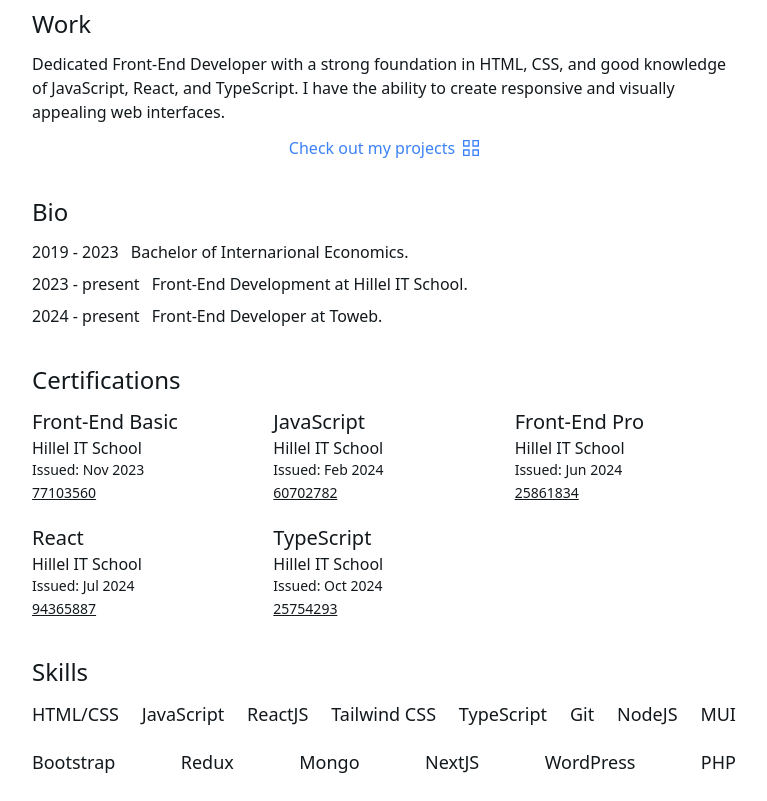
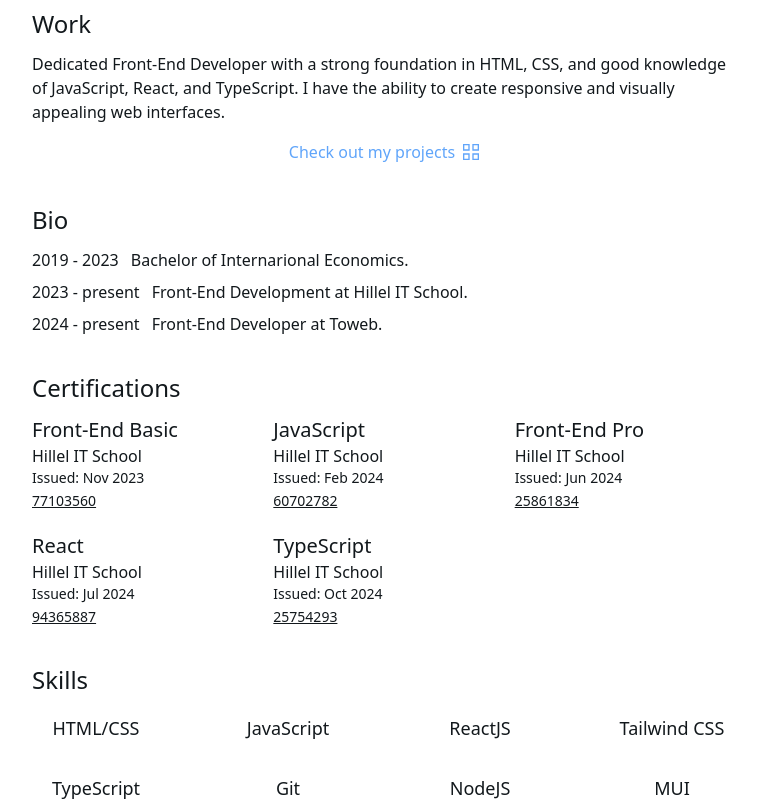
Before and after one commit to khalilaliev/react-ts-simple-portfolio, a React (Vite) app: page / in a window 1280 px wide. Shown: the part 380-1181 px from the top of the page, without its empty margins (256-1023 px from the left). Built offline with nearby package versions, Linux system fonts and the light colour scheme.

Commit message:
add link to skills

```diff
--- a/index.html
+++ b/index.html
@@ -2,7 +2,7 @@
 <html lang="en">
   <head>
     <meta charset="UTF-8" />
-    <link rel="icon" type="image/svg+xml" href="/src/assets/react-icon.png" />
+    <link rel="icon" type="image/svg+xml" href="/src/assets/js.png" />
     <meta name="viewport" content="width=device-width, initial-scale=1.0" />
     <title>Vite + React + TS</title>
   </head>
--- a/src/components/Header/Header.tsx
+++ b/src/components/Header/Header.tsx
@@ -33,7 +33,7 @@
   return (
     <>
       <div
-        className={`max-w-8xl  my-0 mx-auto dark:bg-header-bg dark:text-dark-text bg-white shadow-lg z-50 rounded-xl  dark:shadow-md container fixed top-0 left-0 right-0 transition-colors duration-300 ${
+        className={`max-w-7xl  my-0 mx-auto dark:bg-header-bg dark:text-dark-text bg-white shadow-lg z-50 rounded-xl  dark:shadow-md container fixed top-0 left-0 right-0 transition-colors duration-300 ${
           isScrolled
             ? "bg-opacity-55 backdrop-blur-md dark:bg-opacity-70 dark:backdrop-blur-lg"
             : "bg-opacity-100"
@@ -49,17 +49,17 @@
           <nav className="hidden md:flex gap-1">
             <Link
               to="/"
-              className={`font-light border-b-2 border-transparent dark:hover:text-blue-700 hover:bg-blue-200 dark:hover:bg-hover-bg rounded-lg p-2 duration-100 transition-all ease-in-out ${
-                pathname === "/" ? "text-blue-500" : ""
+              className={`font-light border-b-2 border-transparent dark:hover:text-blue-700 hover:bg-blue-200 dark:hover:bg-hover-bg rounded-lg p-2 transition-all duration-300 ease-in-out ${
+                pathname === "/" ? "text-blue-500 font-medium" : ""
               }`}
             >
               About
             </Link>
             <Link
               to="/projects"
-              className={`font-light border-b-2 border-transparent dark:hover:text-blue-700 hover:bg-blue-200 dark:hover:bg-hover-bg rounded-lg p-2 duration-100 transition-all ease-in-out ${
+              className={`font-light border-b-2 border-transparent dark:hover:text-blue-700 hover:bg-blue-200 dark:hover:bg-hover-bg rounded-lg p-2 transition-all duration-300 ease-in-out ${
                 pathname === "/projects" || /^\/projects\/\d+$/.test(pathname)
-                  ? "text-blue-500"
+                  ? "text-blue-500 font-medium"
                   : ""
               }`}
             >
@@ -67,9 +67,9 @@
             </Link>
             <Link
               to="/blog"
-              className={`font-light border-b-2 border-transparent dark:hover:text-blue-700 hover:bg-blue-200 dark:hover:bg-hover-bg rounded-lg p-2 duration-100 transition-all ease-in-out ${
+              className={`font-light border-b-2 border-transparent dark:hover:text-blue-700 hover:bg-blue-200 dark:hover:bg-hover-bg rounded-lg p-2 transition-all duration-300 ease-in-out ${
                 pathname === "/blog" || /^\/blog\/\d+$/.test(pathname)
-                  ? "text-blue-500"
+                  ? "text-blue-500 font-medium"
                   : ""
               }`}
             >
--- a/src/data/skills.ts
+++ b/src/data/skills.ts
@@ -2,63 +2,88 @@
   id: number;
   skill: string;
   icon?: JSX.Element;
+  links?: string;
 }
 
 export const skills: ISkills[] = [
   {
     id: 1,
     skill: "HTML/CSS",
+    links: "https://developer.mozilla.org/ru/docs/Web/HTML",
   },
   {
     id: 2,
     skill: "JavaScript",
+    links: "https://developer.mozilla.org/ru/docs/Web/JavaScript",
   },
   {
     id: 3,
     skill: "ReactJS",
+    links: "https://legacy.reactjs.org/docs/getting-started.html",
   },
   {
     id: 4,
     skill: "Tailwind CSS",
+    links: "https://tailwindcss.com/docs/installation",
   },
   {
     id: 5,
     skill: "TypeScript",
+    links: "https://www.typescriptlang.org/docs/",
   },
   {
     id: 6,
     skill: "Git",
+    links: "https://git-scm.com/doc",
   },
   {
     id: 7,
     skill: "NodeJS",
+    links: "https://nodejs.org/en",
   },
   {
     id: 8,
     skill: "MUI",
+    links: "https://mui.com/material-ui/getting-started/",
   },
   {
     id: 9,
     skill: "Bootstrap",
+    links: "https://getbootstrap.com/docs/5.0/getting-started/introduction/",
   },
   {
     id: 10,
     skill: "Redux",
+    links: "https://redux.js.org/",
   },
   {
     id: 11,
     skill: "Mongo",
+    links: "https://www.mongodb.com/docs/",
   },
   {
     id: 12,
     skill: "NextJS",
+    links: "https://nextjs.org/docs",
   },
   {
     id: 13,
     skill: "WordPress",
+    links: "https://wordpress.org/documentation/",
   },
   {
     id: 14,
     skill: "PHP",
+    links: "https://www.php.net/manual/en/",
+  },
+  {
+    id: 15,
+    skill: "MySQL",
+    links: "https://dev.mysql.com/doc/",
+  },
+  {
+    id: 16,
+    skill: "RippleUI",
+    links: "https://www.ripple-ui.com/docs/get-started/installation",
   },
 ];
--- a/src/pages/About.tsx
+++ b/src/pages/About.tsx
@@ -42,7 +42,7 @@
         <div className="mt-3 flex justify-center ">
           <Link
             to={"/projects"}
-            className="text-blue-500 flex items-center gap-2 dark:hover:text-dark-text hover:text-black transition-all duration-300"
+            className="text-blue-400 flex items-center gap-2 dark:hover:text-blue-700 dark:hover:bg-hover-bg hover:bg-blue-100 px-2 py-1 hover:text-blue-500 rounded-2xl transition-all duration-300"
           >
             Check out my projects <GrProjects />
           </Link>
@@ -92,9 +92,18 @@
         <Title text="Skills" />
         <ul className="mt-3 flex justify-between flex-wrap gap-5">
           {skills.map((skill) => (
-            <li key={skill.id} className="text-lg dark:text-dark-text">
-              {skill.skill}
-            </li>
+            <a
+              href={skill.links}
+              target="_blank"
+              className="hover:bg-blue-100 hover:text-blue-500 dark:text-dark-text dark:hover:text-blue-700 rounded-2xl transition-all duration-300 dark:hover:bg-hover-bg"
+            >
+              <li
+                key={skill.id}
+                className="text-lg  cursor-pointer py-1 px-2   text-center flex items-center justify-center w-32 h-10"
+              >
+                {skill.skill}
+              </li>
+            </a>
           ))}
         </ul>
       </div>
--- a/src/pages/ProjectsDetail.tsx
+++ b/src/pages/ProjectsDetail.tsx
@@ -46,7 +46,7 @@
         </div>
         <div className="mt-5 text-left">
           <a
-            className="text-blue-500 dark:text-blue-700 text-lg flex justify-start max-w-36 items-center gap-2 dark:hover:bg-hover-bg hover:bg-blue-200 rounded-lg p-2 duration-300 transition-all"
+            className="text-blue-500 dark:text-blue-700 text-lg flex justify-start max-w-36 items-center gap-2 dark:hover:bg-hover-bg hover:bg-blue-200 rounded-2xl p-2 duration-300 transition-all"
             href={project.link}
             target="_blank"
           >
@@ -56,7 +56,7 @@
         {project.gitHub && (
           <div className="mt-2 text-left">
             <a
-              className="text-blue-500 dark:text-blue-700 text-lg flex justify-start max-w-36 items-center gap-2 dark:hover:bg-hover-bg hover:bg-blue-200 rounded-lg p-2 duration-300 transition-all"
+              className="text-blue-500 dark:text-blue-700 text-lg flex justify-start max-w-36 items-center gap-2 dark:hover:bg-hover-bg hover:bg-blue-200 rounded-2xl p-2 duration-300 transition-all"
               href={project.gitHub}
               target="_blank"
             >
```
Also changed, not shown: src/assets/js.png (added).
